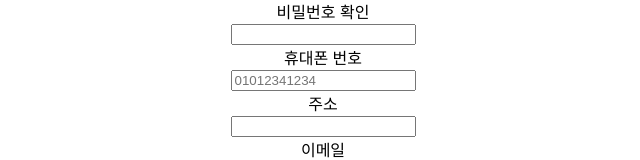
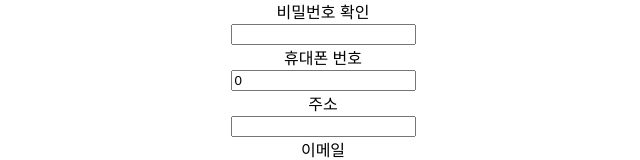
Before and after one commit to ExceptAnyone/sap-frontend, a React (Create React App) app: page / in a window 1280 px wide. Shown: the part 141-301 px from the top of the page, without its empty margins (317-957 px from the left). Built offline with nearby package versions, Linux system fonts and the light colour scheme.

Commit message:
Feat : 폰넘버 자동 하이픈 삽입

```diff
--- a/src/components/Contents.js
+++ b/src/components/Contents.js
@@ -8,6 +8,7 @@ export default function Contents() {
   const [idValid, setIdValid] = useState(false);
   const [pwCheck, setPwCheck] = useState("");
   const [pwMatch, setPwMatch] = useState(true);
+  const [phone, setPhone] = useState(Number);
 
   const handleIdChange = (e) => {
     setId(e.target.value);
@@ -38,9 +39,20 @@ export default function Contents() {
     setPwMatch(pw === e.target.value);
   };
 
+  const handlePhoneNumber = (e) => { //폰넘버 자동 하이픈 삽입로직
+
+    const phoneNumberValue = e.target.value
+    .replace(/[^0-9]/g, '')
+    .replace(/^(\d{0,3})(\d{0,4})(\d{0,4})$/g, "$1-$2-$3")
+    .replace(/(\-{1,2})$/g, "");
+
+    setPhone(phoneNumberValue);
+  }
+
   return (
     <div className="form">
       <div className="sign-up">회원가입</div>
+
       <div className="id">
         아이디 <br />
         <input
@@ -67,6 +79,7 @@ export default function Contents() {
           onChange={handlePwChange}
         />
       </div>
+
       <div className="errorPw">
         {!pwValid && pw.length >= 0 && (
           <div>
@@ -95,7 +108,11 @@ export default function Contents() {
 
       <div className="phoneNumber">
         휴대폰 번호 <br />
-        <input className="phoneNumberInput" placeholder="01012341234" />
+        <input className="phoneNumberInput" placeholder="-없이 입력해주세요"
+        // type="number"
+        value={phone}
+        maxLength={13}
+        onChange={handlePhoneNumber}/>
       </div>
 
       <div className="address">
```
Also changed, not shown: 1 other file (tests, documents, lock files or other folders).
